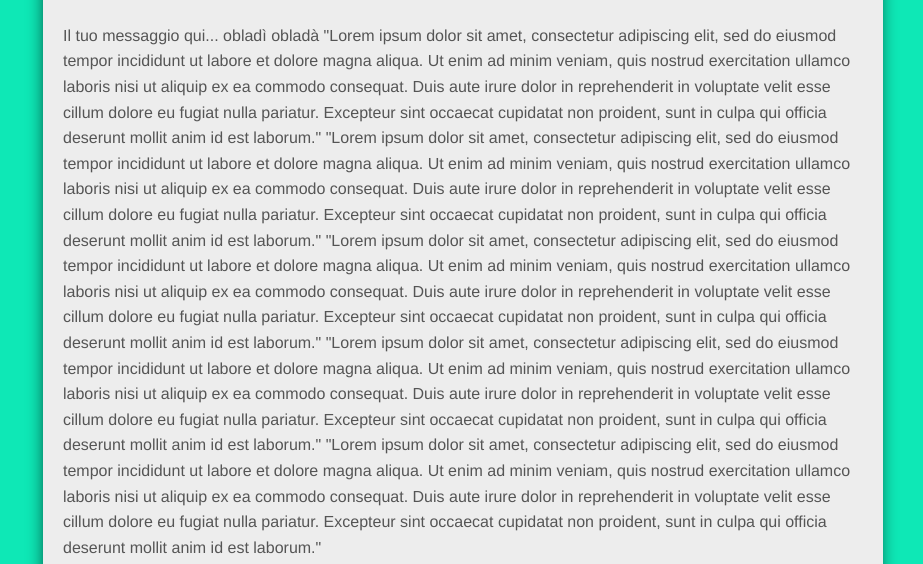
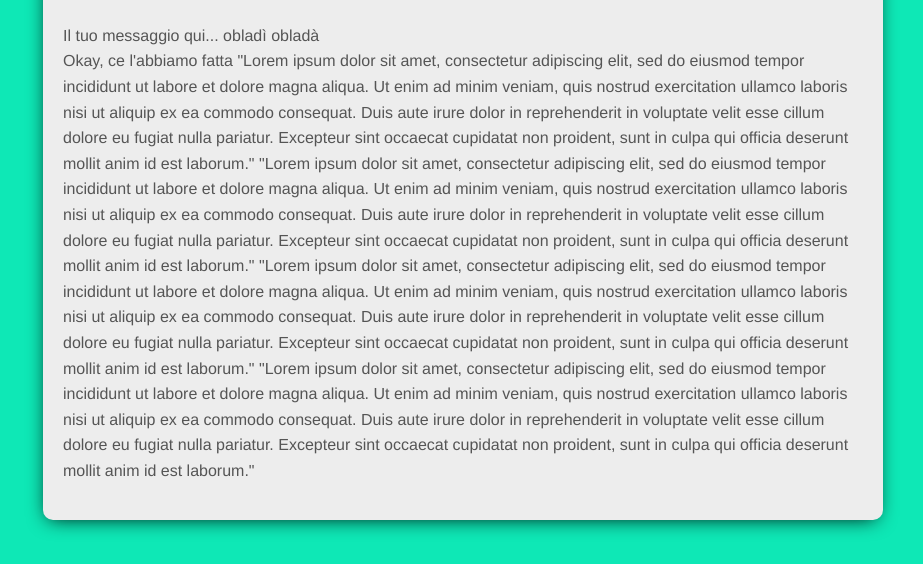
Before and after one commit to Occhio3943/riconoscimenti, a plain HTML site: page index.html in a window 1280 px wide. Shown: the part 143-707 px from the top of the page, without its empty margins (177-1100 px from the left). Drawn offline with Linux system fonts and the light colour scheme.

Commit message:
modifica1

```diff
--- a/index.html
+++ b/index.html
@@ -12,7 +12,8 @@
     <div class="container">
         <h1>Riconoscimenti 2023</h1>
         <p>Il tuo messaggio qui... obladì obladà
-            "Lorem ipsum dolor sit amet, consectetur adipiscing elit, sed do eiusmod tempor incididunt ut labore et dolore magna aliqua. Ut enim ad minim veniam, quis nostrud exercitation ullamco laboris nisi ut aliquip ex ea commodo consequat. Duis aute irure dolor in reprehenderit in voluptate velit esse cillum dolore eu fugiat nulla pariatur. Excepteur sint occaecat cupidatat non proident, sunt in culpa qui officia deserunt mollit anim id est laborum."
+            <br>
+            Okay, ce l'abbiamo fatta
             "Lorem ipsum dolor sit amet, consectetur adipiscing elit, sed do eiusmod tempor incididunt ut labore et dolore magna aliqua. Ut enim ad minim veniam, quis nostrud exercitation ullamco laboris nisi ut aliquip ex ea commodo consequat. Duis aute irure dolor in reprehenderit in voluptate velit esse cillum dolore eu fugiat nulla pariatur. Excepteur sint occaecat cupidatat non proident, sunt in culpa qui officia deserunt mollit anim id est laborum."
             "Lorem ipsum dolor sit amet, consectetur adipiscing elit, sed do eiusmod tempor incididunt ut labore et dolore magna aliqua. Ut enim ad minim veniam, quis nostrud exercitation ullamco laboris nisi ut aliquip ex ea commodo consequat. Duis aute irure dolor in reprehenderit in voluptate velit esse cillum dolore eu fugiat nulla pariatur. Excepteur sint occaecat cupidatat non proident, sunt in culpa qui officia deserunt mollit anim id est laborum."
             "Lorem ipsum dolor sit amet, consectetur adipiscing elit, sed do eiusmod tempor incididunt ut labore et dolore magna aliqua. Ut enim ad minim veniam, quis nostrud exercitation ullamco laboris nisi ut aliquip ex ea commodo consequat. Duis aute irure dolor in reprehenderit in voluptate velit esse cillum dolore eu fugiat nulla pariatur. Excepteur sint occaecat cupidatat non proident, sunt in culpa qui officia deserunt mollit anim id est laborum."
--- a/styles.css
+++ b/styles.css
@@ -15,7 +15,7 @@ body {
     margin: 50px auto;
     background-color: #ededed;
     padding: 20px;
-    border-radius: 8px;
+    border-radius: 10px;
     box-shadow: -1px 4px 20px -6px
 }
 
```
